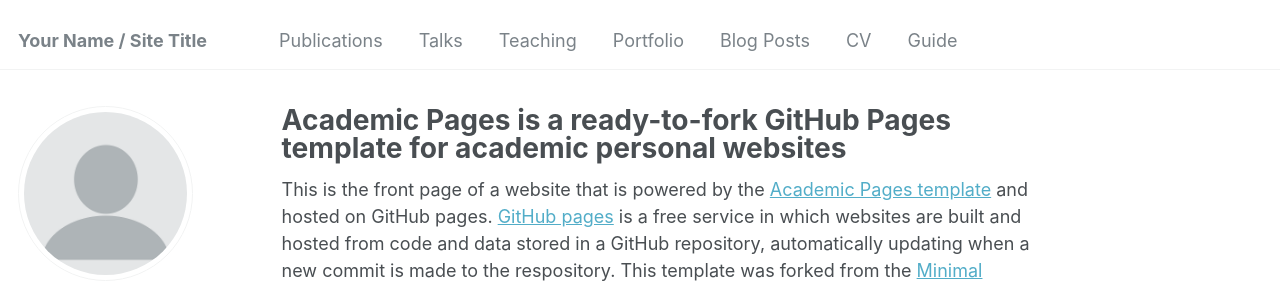
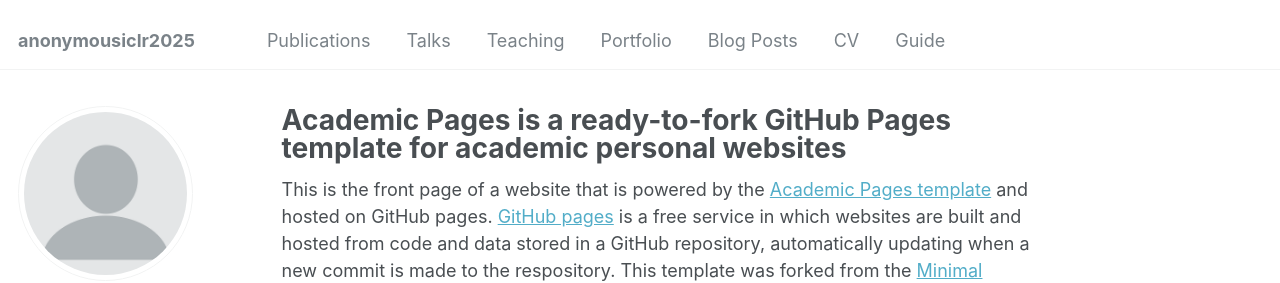
Before and after one commit to anonymousiclr2025/anonymousiclr2025, a Jekyll site: the page built from _pages/about.md, in a window 1280 px wide. Shown: the top 283 px of the page. Built offline with Jekyll 4.4.1, drawn with Linux system fonts in a browser that asks for light colours; nearby versions of some CDN libraries; some web fonts are replaced; library files that are not in the unit come from our copies.

Commit message:
Add files via upload

```diff
--- a/_config.yml
+++ b/_config.yml
@@ -8,7 +8,7 @@
 
 # Basic Site Settings
 locale                   : "en-US"
-title                    : "Your Name / Site Title"
+title                    : "anonymousiclr2025"
 title_separator          : "-"
 name                     : &name "Your Name"
 description              : &description "personal description"
```
